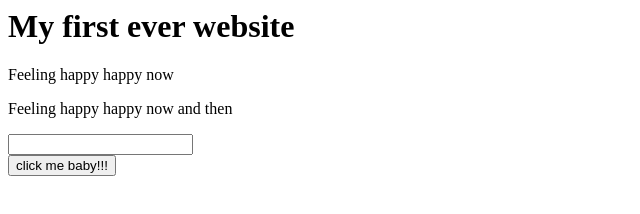
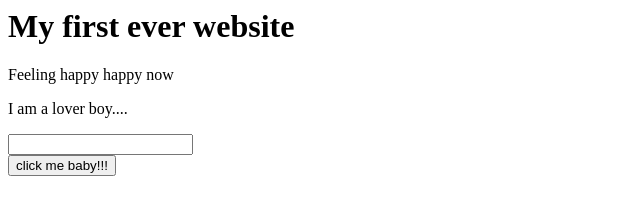
Before and after one commit to LaZyRaifur/my-first-website, a plain HTML site: page index.html in a window 1280 px wide. Shown: the whole page, without its empty margins (0-640 px from the left). Drawn offline with Linux system fonts and the light colour scheme.

Commit message:
text updated

```diff
--- a/index.html
+++ b/index.html
@@ -1,6 +1,6 @@
 <h1>My first ever website</h1>
 <p>Feeling happy happy now</p>
-<p>Feeling happy happy now and then </p>
+<p>I am a lover boy.... </p>
 <input type="text">
 <br>
 <button>click me baby!!!</button>
```
